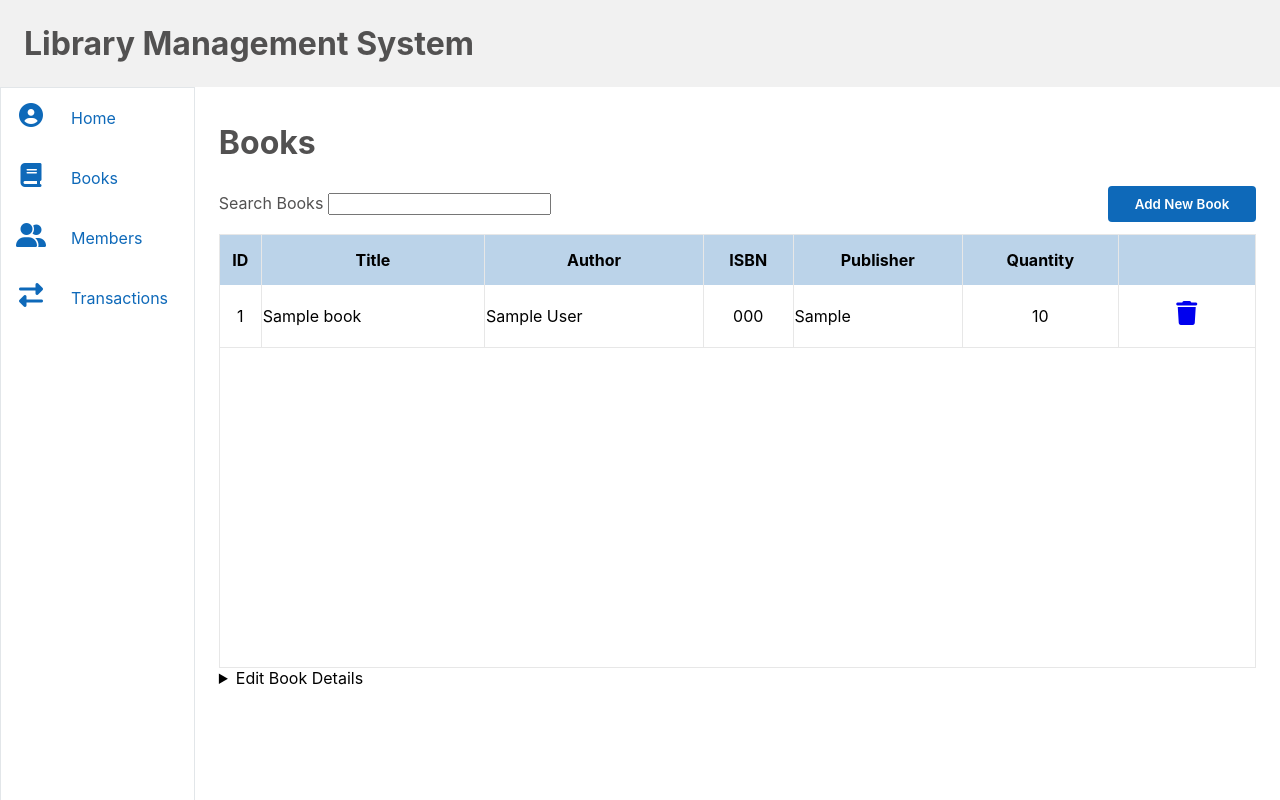
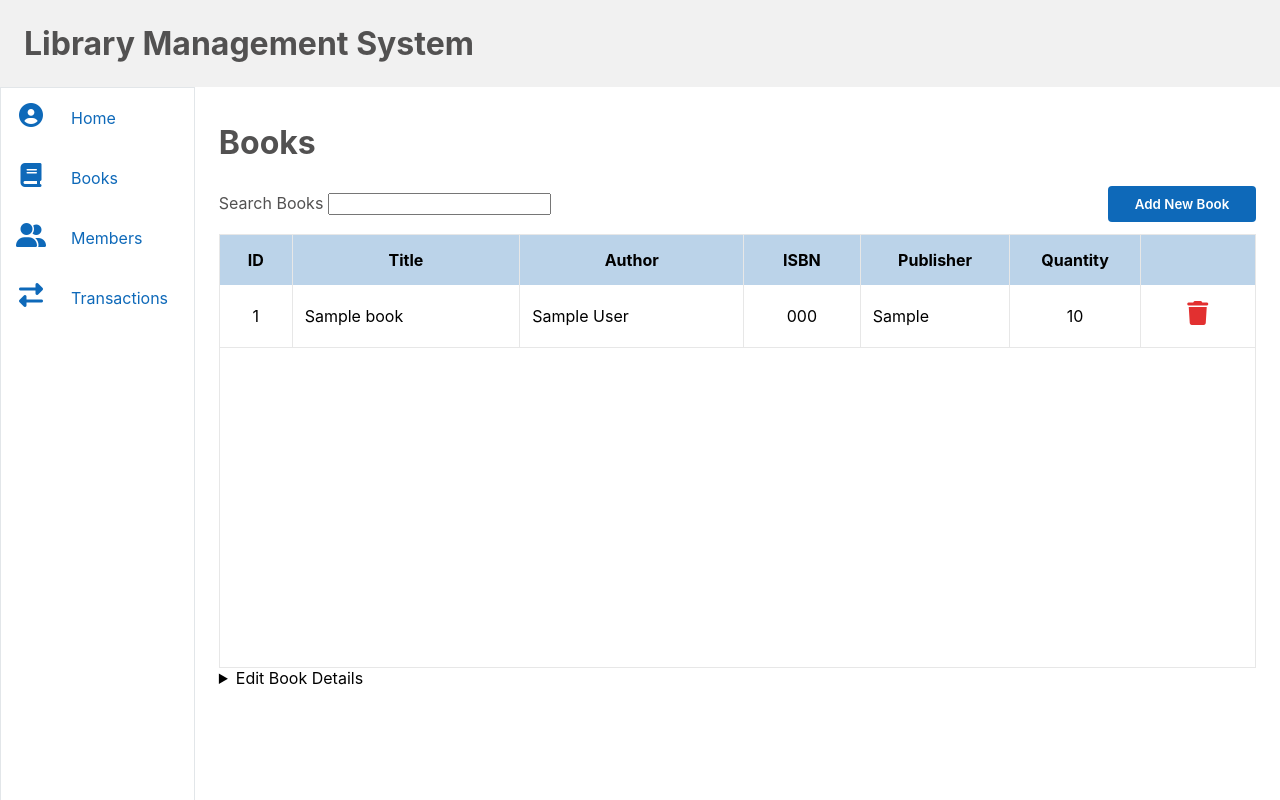
Before and after one commit to girlwhodrawsandstuff/library-management-system, a Flask app: page /books in a window 1280 px wide. Run offline with Flask 2, Linux system fonts and the light colour scheme; tables that the repository leaves empty hold one stand-in row (values such as "Sample post"); some libraries are stand-ins or nearby versions.

Commit message:
style: change delete icon color

```diff
--- a/static/css/style.css
+++ b/static/css/style.css
@@ -60,6 +60,11 @@
 
 .column__numbers {
     text-align: center;
+    padding: 0 16px;
+}
+
+.column__text {
+    padding: 0 12px;
 }
 
 .page__tools {
@@ -81,6 +86,10 @@
 
 .tools__label {
     color: #525151;
+}
+
+.delete-icon {
+    color: #e23030;
 }
 
 
--- a/templates/books.html
+++ b/templates/books.html
@@ -86,12 +86,12 @@
                 {% for book in books %}
                 <tr>
                   <td class="table__column column__numbers" >{{ book.bookID }}</td>
-                  <td class="table__column book-title">{{ book.title }}</td>
-                  <td class="table__column book-authors">{{ book.authors }}</td>
+                  <td class="table__column column__text book-title">{{ book.title }}</td>
+                  <td class="table__column column__text book-authors">{{ book.authors }}</td>
                   <td class="table__column column__numbers">{{ book.isbn }}</td>
-                  <td class="table__column">{{ book.publisher }}</td>
+                  <td class="table__column column__text">{{ book.publisher }}</td>
                   <td class="table__column column__numbers">{{ book.no_of_copies_total}}</td>
-                  <td><span class="icon"><a href="/delete-book/{{ book.bookID }}"><i class="fas fa-trash"></i></span></a></td>
+                  <td><span class="icon"><a href="/delete-book/{{ book.bookID }}" class="delete-icon"><i class="fas fa-trash"></i></span></a></td>
                 </tr>
                 {% endfor %}
               </tbody>
```
Also changed, not shown: templates/members.html (+4 -4 lines).
